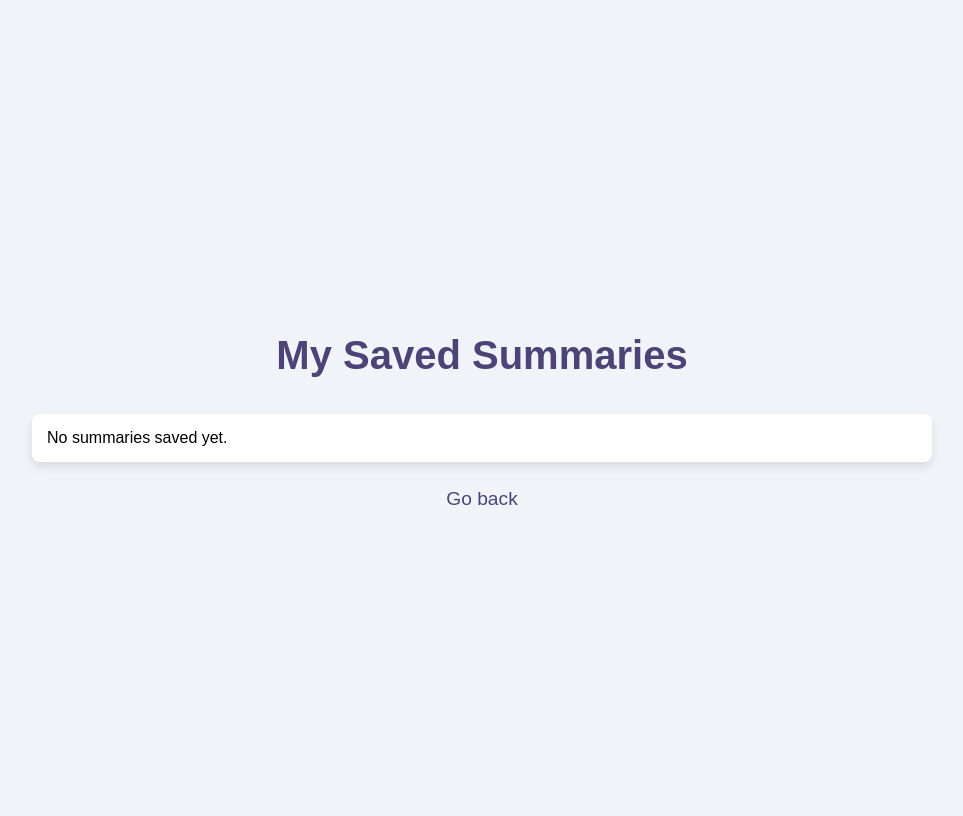
After one commit to NidhiNayak08/Flask_LegalEase, a Flask app: page /mydocs in a window 1280 px wide. The commit adds this page. Shown: the whole page, without its empty margins (158-1121 px from the left). Run offline with Flask 3, Linux system fonts and the light colour scheme.

Commit message:
Added local storage of generated summaries to code

```diff
--- a/flask-app/app.py
+++ b/flask-app/app.py
@@ -1,10 +1,24 @@
-from flask import Flask, request, render_template, redirect, url_for
-from transformers import pipeline
+from flask import Flask, request, render_template, redirect, url_for, send_from_directory
+from transformers import pipeline, AutoTokenizer, AutoModelForTokenClassification
 from PyPDF2 import PdfReader
 import re
 import os
+from rouge_score import rouge_scorer
+from bert_score import score
+from fpdf import FPDF
 
 app = Flask(__name__)
+
+# Directory to store summaries
+SUMMARIES_DIR = 'summaries'
+
+# Ensure the summaries directory exists
+if not os.path.exists(SUMMARIES_DIR):
+    os.makedirs(SUMMARIES_DIR)
+
+# Load the tokenizer and model for Legal-BERT
+tokenizer = AutoTokenizer.from_pretrained("nlpaueb/legal-bert-small-uncased")
+model = AutoModelForTokenClassification.from_pretrained("nlpaueb/legal-bert-small-uncased")
 
 # Function to read a PDF document and extract text
 def extract_text_from_pdf(pdf_path):
@@ -12,74 +26,143 @@ def extract_text_from_pdf(pdf_path):
     text = ""
     for page in reader.pages:
         text += page.extract_text()
-    return text
+    return text.encode('utf-8', errors='replace').decode('utf-8')  # Ensures UTF-8 encoding
 
-# Function to clean and process text
+# Function to clean and process text using Legal-BERT
 def clean_text(text):
     text = re.sub(r'\s+', ' ', text).strip()  # Remove extra whitespaces
     return text
 
-# Function to split text into overlapping chunks
-def split_into_chunks(text, chunk_size=500, overlap=100):
-    words = text.split()  # Split text into words/tokens
+# Function to split text into overlapping recursive chunks
+def recursive_chunk(text, chunk_size=600, min_length=150):
+    words = text.split()
     chunks = []
+
+    if len(words) <= chunk_size:
+        return [text]
+
     start = 0
     while start < len(words):
         end = min(start + chunk_size, len(words))
-        chunk = words[start:end]
-        chunks.append(' '.join(chunk))
-        start += chunk_size - overlap  # Overlap by 'overlap' tokens
+        chunk = ' '.join(words[start:end])
+        chunks.append(chunk)
+        start += chunk_size // 2  # Half overlapping
     return chunks
 
 def summarize_chunks(chunks, max_length=150, min_length=40):
-    summarizer = pipeline('summarization', model='t5-small', framework='pt')  # Use PyTorch
+    summarizer = pipeline('summarization', model='t5-small', framework='pt')
     summaries = []
     for chunk in chunks:
         summary = summarizer(chunk, max_length=max_length, min_length=min_length, do_sample=False)[0]['summary_text']
         summaries.append(summary)
     return summaries
 
-
 # Function to merge summarized chunks
 def merge_summaries(summaries):
     return ' '.join(summaries)
 
-# Function to summarize a document with overlapping chunks
+# Function to evaluate summary using ROUGE
+def evaluate_summary_rouge(reference_summary, generated_summary):
+    scorer = rouge_scorer.RougeScorer(['rouge1', 'rouge2', 'rougeL'], use_stemmer=True)
+    scores = scorer.score(reference_summary, generated_summary)
+    return scores
+
+# Function to evaluate summary using BERTScore
+def evaluate_summary_bert(reference_summary, generated_summary):
+    P, R, F1 = score([generated_summary], [reference_summary], lang="en", verbose=True)
+    return F1.mean().item()  # Return F1 score
+
+# Function to summarize a document with recursive chunks
 def summarize_document(text):
     cleaned_text = clean_text(text)
-    chunks = split_into_chunks(cleaned_text, chunk_size=500, overlap=100)
+    chunks = recursive_chunk(cleaned_text, chunk_size=600)  # Adjusted chunk size
     chunk_summaries = summarize_chunks(chunks)
     final_summary = merge_summaries(chunk_summaries)
     return final_summary
 
+# Helper function to save summary as a PDF
+def save_summary_as_pdf(summary_text, summary_filename):
+    summary_text = summary_text.encode('utf-8', errors='replace').decode('utf-8')  # Ensure UTF-8 encoding
+    pdf = FPDF()
+    pdf.add_page()
+    pdf.set_font("Arial", size=12)
+
+    # Add content to the PDF
+    pdf.multi_cell(0, 10, summary_text)
+
+    # Save PDF to the summaries directory
+    pdf.output(os.path.join(SUMMARIES_DIR, summary_filename))
+
+
 @app.route('/', methods=['GET', 'POST'])
 def index():
     if request.method == 'POST':
-        # Check if the file is part of the request
+        # Ensure the file is uploaded
         if 'pdf_file' not in request.files:
-            return 'No file part'
+            return 'No file uploaded!', 400
 
-        file = request.files['pdf_file']
+        pdf_file = request.files['pdf_file']
 
-        if file.filename == '':
-            return 'No selected file'
+        if pdf_file.filename == '':
+            return 'No selected file', 400
 
-        if file and file.filename.endswith('.pdf'):
-            # Save the uploaded PDF
-            pdf_path = os.path.join('static', file.filename)
-            file.save(pdf_path)
+        # Save the file to a location (optional) and extract the text
+        if pdf_file:
+            file_path = os.path.join('static', pdf_file.filename)
+            pdf_file.save(file_path)
+
+            print(f"PDF saved at: {file_path}")  # Debugging line to ensure file is saved
 
             # Extract text from the PDF
-            document_text = extract_text_from_pdf(pdf_path)
+            document_text = extract_text_from_pdf(file_path)
+
+            # Ensure document text is encoded in UTF-8
+            document_text = document_text.encode('utf-8', errors='replace').decode('utf-8')
 
             # Summarize the document
-            summary = summarize_document(document_text)
+            generated_summary = summarize_document(document_text)
 
-            # Remove the saved PDF after summarization
-            os.remove(pdf_path)
+            # Example reference summary (replace this with actual human reference summaries)
+            reference_summary = "This is the reference summary for the document."  # Update with actual reference summary
 
-            return render_template('summary.html', summary=summary)
+            # Evaluate the generated summary
+            rouge_scores = evaluate_summary_rouge(reference_summary, generated_summary)
+            bert_score = evaluate_summary_bert(reference_summary, generated_summary)
+
+            # Print ROUGE and BERT scores to the terminal
+            print("\nROUGE Scores:")
+            print(f"ROUGE-1: {rouge_scores['rouge1'].fmeasure:.4f}")
+            print(f"ROUGE-2: {rouge_scores['rouge2'].fmeasure:.4f}")
+            print(f"ROUGE-L: {rouge_scores['rougeL'].fmeasure:.4f}")
+            print(f"\nBERT Score (F1): {bert_score:.4f}")
+
+            # Save summary as PDF
+            summary_id = len(os.listdir(SUMMARIES_DIR)) + 1
+            summary_filename = f'summary_{summary_id}.pdf'
+            save_summary_as_pdf(generated_summary, summary_filename)
+
+            # Remove the original PDF file after summarization
+            if os.path.exists(file_path):
+                os.remove(file_path)
+                print(f"File {file_path} removed after summarization")  # Debugging line to confirm file removal
+            else:
+                print(f"File {file_path} not found for deletion")  # Debugging line if file is missing
+
+            return render_template('summary.html', summary=generated_summary)
     return render_template('index.html')
 
+@app.route('/mydocs')
+def my_docs():
+    summaries = os.listdir(SUMMARIES_DIR)
+    return render_template('docs.html', summaries=summaries)
+
+@app.route('/mydocs/<summary_name>')
+def view_summary(summary_name):
+    summary_path = os.path.join(SUMMARIES_DIR, summary_name)
+
+    # Check if it's a PDF and send it to the user for download/viewing
+    if summary_name.endswith('.pdf'):
+        return send_from_directory(SUMMARIES_DIR, summary_name)
+
 if __name__ == '__main__':
-    app.run(debug=True)
+    app.run(debug=True, use_reloader=False)
--- /dev/null
+++ b/flask-app/templates/docs.html
@@ -0,0 +1,68 @@
+<!DOCTYPE html>
+<html lang="en">
+<head>
+    <meta charset="UTF-8">
+    <meta name="viewport" content="width=device-width, initial-scale=1.0">
+    <title>My Docs</title>
+    <style>
+        body {
+            font-family: Arial, sans-serif;
+            background-color: #f0f4f8;
+            display: flex;
+            flex-direction: column;
+            justify-content: center;
+            align-items: center;
+            min-height: 100vh;
+        }
+
+        h1 {
+            color: #4e4376;
+            font-size: 2.5rem;
+            margin-bottom: 20px;
+            text-align: center;
+            font-weight: bold;
+        }
+
+        ul {
+            list-style-type: none;
+            padding: 0;
+            width: 100%;
+            max-width: 900px;
+        }
+
+        li {
+            background-color: #fff;
+            padding: 15px;
+            margin-bottom: 10px;
+            border-radius: 8px;
+            box-shadow: 0 5px 10px rgba(0, 0, 0, 0.1);
+            transition: transform 0.2s ease;
+        }
+
+        li:hover {
+            transform: translateY(-3px);
+        }
+
+        a {
+            text-decoration: none;
+            color: #4e4376;
+            font-size: 1.2rem;
+        }
+
+        a:hover {
+            color: #6c5ce7;
+        }
+    </style>
+</head>
+<body>
+    <h1>My Saved Summaries</h1>
+    <ul>
+        {% for summary in summaries %}
+        <li><a href="{{ url_for('view_summary', summary_name=summary) }}">{{ summary }}</a></li>
+        {% else %}
+        <li>No summaries saved yet.</li>
+        {% endfor %}
+    </ul>
+    <a href="{{ url_for('index') }}">Go back</a>
+</body>
+</html>
--- a/flask-app/templates/summary.html
+++ b/flask-app/templates/summary.html
@@ -69,5 +69,6 @@
     <h1>Summary of the PDF</h1>
     <p>{{ summary }}</p>
     <a href="{{ url_for('index') }}">Go back</a>
+    <a href="{{ url_for('my_docs') }}">View All Summaries</a>
 </body>
 </html>
```
Also changed, not shown: flask-app/templates/index.html (+18 -6 lines), 13 other files.
